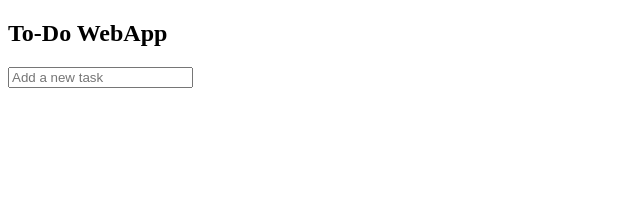
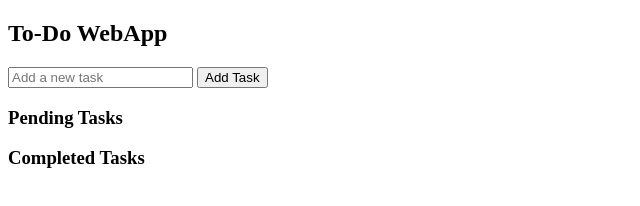
Before and after one commit to TintinSDev/OIBSIP, a plain HTML site: page to_do/index.html in a window 1280 px wide. Shown: the whole page, without its empty margins (0-640 px from the left). Drawn offline with Linux system fonts and the light colour scheme.

Commit message:
Added lists for pending and completed tasks

```diff
--- a/to_do/index.html
+++ b/to_do/index.html
@@ -12,7 +12,15 @@
         <!-- create a header for the to-do list -->
         <h2>To-Do WebApp</h2>
         <input type="text" id="new-task-input" placeholder="Add a new task">
-
+        <button onclick="addTask()">Add Task</button>
+        <div>
+            <h3>Pending Tasks</h3>
+            <ul id="pendingTasks"></ul>
+        </div>
+        <div>
+            <h3>Completed Tasks</h3>
+            <ul id="completedTasks"></ul>
+        </div>
         <!-- create a form to add new tasks
         <form id="new-task-form">
             <input
@@ -23,5 +31,7 @@
             <input type="submit" value="Add task" />
         </form> -->
     </div>
+
+    <script src="script.js"></script>
 </body>
 </html>
```
